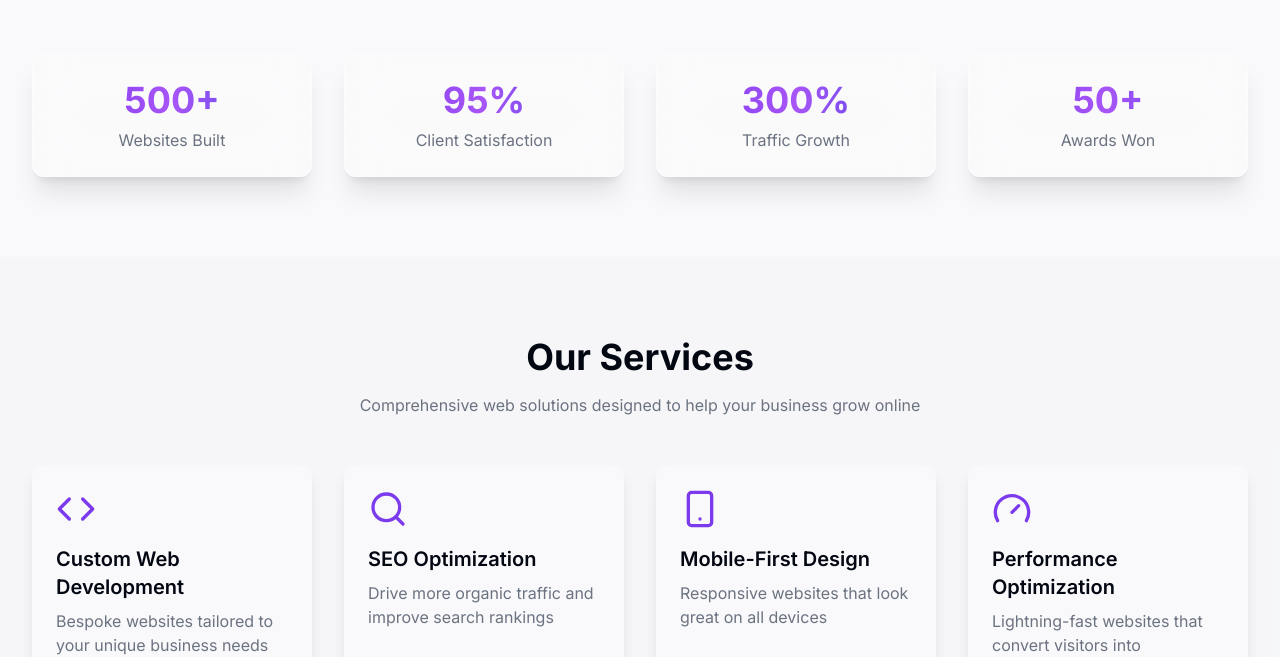
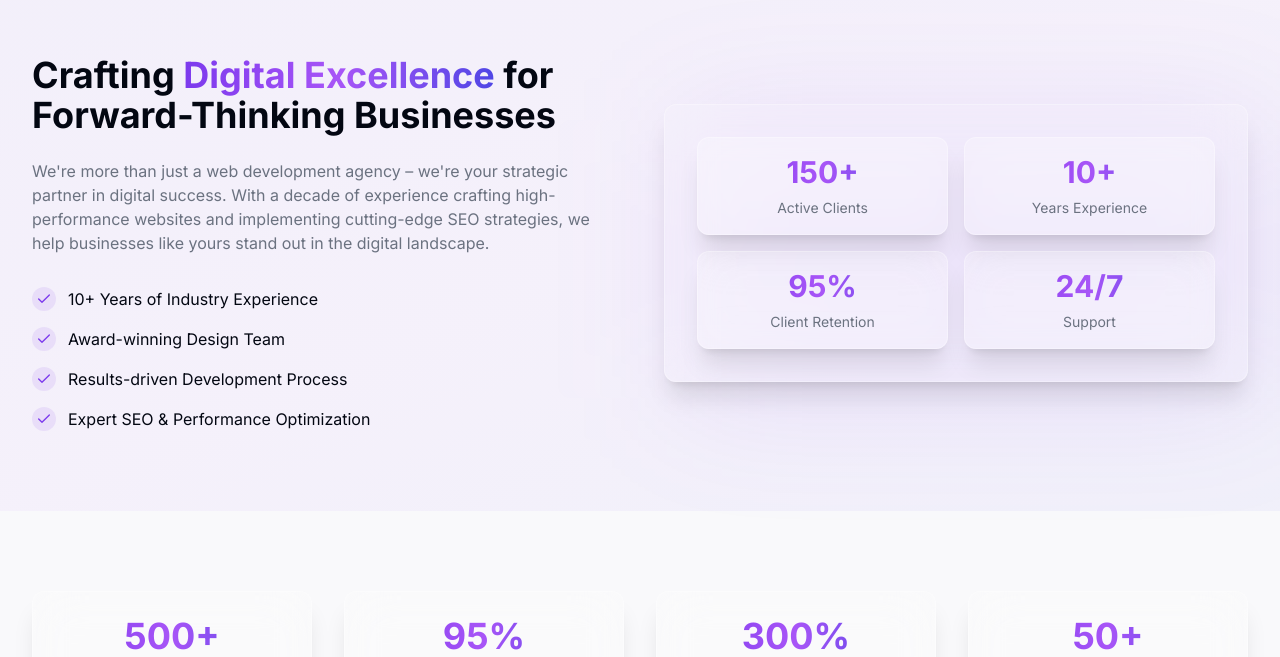
Before and after one commit to yashtomar15/premium-landing-studio, a React (Vite) app: page / in a window 1280 px wide. Shown: the part 825-1482 px from the top of the page. Built offline with nearby package versions, Linux system fonts and the light colour scheme.

Commit message:
Add about section
The about section was missing from the website and has been added.

```diff
--- /dev/null
+++ b/src/components/About.tsx
@@ -0,0 +1,75 @@
+
+import { Check } from "lucide-react";
+import { motion } from "framer-motion";
+
+const highlights = [
+  "10+ Years of Industry Experience",
+  "Award-winning Design Team",
+  "Results-driven Development Process",
+  "Expert SEO & Performance Optimization",
+];
+
+const About = () => {
+  return (
+    <section className="py-20 px-4 gradient-bg">
+      <div className="container">
+        <div className="grid grid-cols-1 lg:grid-cols-2 gap-12 items-center">
+          <div>
+            <motion.div
+              initial={{ opacity: 0, x: -20 }}
+              whileInView={{ opacity: 1, x: 0 }}
+              transition={{ duration: 0.5 }}
+            >
+              <h2 className="text-3xl md:text-4xl font-bold mb-6">
+                Crafting <span className="text-gradient">Digital Excellence</span> for Forward-Thinking Businesses
+              </h2>
+              <p className="text-muted-foreground mb-8">
+                We're more than just a web development agency – we're your strategic partner in digital success. With a decade of experience crafting high-performance websites and implementing cutting-edge SEO strategies, we help businesses like yours stand out in the digital landscape.
+              </p>
+              <ul className="space-y-4">
+                {highlights.map((highlight) => (
+                  <li key={highlight} className="flex items-center gap-3">
+                    <div className="bg-primary/10 rounded-full p-1">
+                      <Check className="h-4 w-4 text-primary" />
+                    </div>
+                    <span>{highlight}</span>
+                  </li>
+                ))}
+              </ul>
+            </motion.div>
+          </div>
+          <motion.div
+            initial={{ opacity: 0, x: 20 }}
+            whileInView={{ opacity: 1, x: 0 }}
+            transition={{ duration: 0.5 }}
+            className="relative"
+          >
+            <div className="glass-card p-8 rounded-lg">
+              <div className="grid grid-cols-2 gap-4">
+                <div className="glass-card p-4 rounded-lg text-center">
+                  <h3 className="text-3xl font-bold text-gradient mb-2">150+</h3>
+                  <p className="text-sm text-muted-foreground">Active Clients</p>
+                </div>
+                <div className="glass-card p-4 rounded-lg text-center">
+                  <h3 className="text-3xl font-bold text-gradient mb-2">10+</h3>
+                  <p className="text-sm text-muted-foreground">Years Experience</p>
+                </div>
+                <div className="glass-card p-4 rounded-lg text-center">
+                  <h3 className="text-3xl font-bold text-gradient mb-2">95%</h3>
+                  <p className="text-sm text-muted-foreground">Client Retention</p>
+                </div>
+                <div className="glass-card p-4 rounded-lg text-center">
+                  <h3 className="text-3xl font-bold text-gradient mb-2">24/7</h3>
+                  <p className="text-sm text-muted-foreground">Support</p>
+                </div>
+              </div>
+            </div>
+            <div className="absolute -z-10 inset-0 blur-3xl bg-primary/10 rounded-lg transform translate-x-4 translate-y-4"></div>
+          </motion.div>
+        </div>
+      </div>
+    </section>
+  );
+};
+
+export default About;
--- a/src/pages/Index.tsx
+++ b/src/pages/Index.tsx
@@ -1,5 +1,6 @@
 
 import Hero from "@/components/Hero";
+import About from "@/components/About";
 import Stats from "@/components/Stats";
 import Services from "@/components/Services";
 import Portfolio from "@/components/Portfolio";
@@ -11,6 +12,7 @@ const Index = () => {
   return (
     <main className="min-h-screen">
       <Hero />
+      <About />
       <Stats />
       <Services />
       <Portfolio />
```
